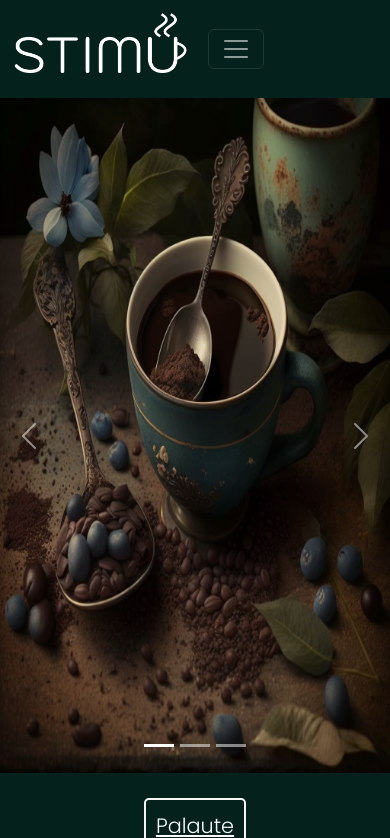
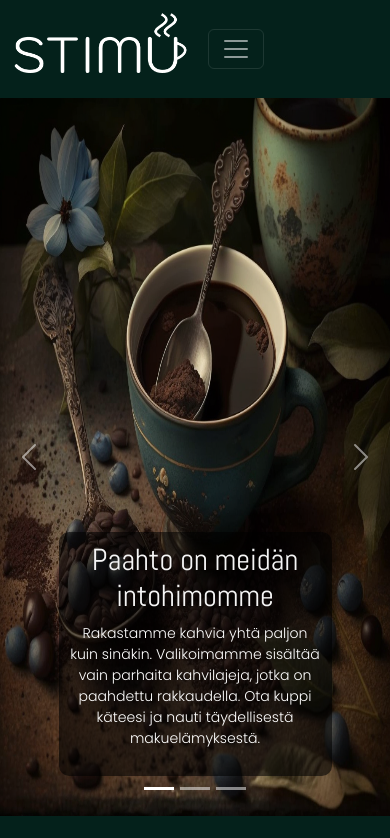
Before and after one commit to Stimu-Webshop/stimu-webshop.github.io, a React (Create React App) app in the folder caffeine-shop/: page / in a window 390 px wide. Shown: the top 838 px of the page. Built offline with nearby package versions, Linux system fonts and the light colour scheme.

Commit message:
Carousel styles and responsivity

```diff
--- a/caffeine-shop/src/components/Carousel.js
+++ b/caffeine-shop/src/components/Carousel.js
@@ -44,7 +44,7 @@ export default function Carousel() {
         <Link to="/coffee">
         <div class="carousel-item active" >
           <img src={coffeeImg} alt="image" />
-          <div class="carousel-caption d-none d-md-block">
+          <div class="carousel-caption  d-md-block">
           <div class="ad-text-container">
             <h5>Paahto on meidän intohimomme</h5>
             <p>Rakastamme kahvia yhtä paljon kuin sinäkin. Valikoimamme sisältää vain parhaita kahvilajeja, jotka on paahdettu rakkaudella.
@@ -56,7 +56,7 @@ export default function Carousel() {
         <Link to="/energydrinks">
         <div class="carousel-item">
           <img src={edImg} alt="image" />
-          <div class="carousel-caption d-none d-md-block">
+          <div class="carousel-caption  d-md-block">
             <div class="ad-text-container">
             <h5>Tölkillinen tehokkuutta</h5>
             <p>Stimun premium-valikoima maistuvia, raikkaita ja piristäviä energiajuomia.
@@ -69,7 +69,7 @@ export default function Carousel() {
         <Link to="/pwo">
         <div class="carousel-item">
           <img src={stimImg} alt="image" />
-          <div class="carousel-caption d-none d-md-block">
+          <div class="carousel-caption  d-md-block">
           <div class="ad-text-container">
             <h5>Korkeat tavoitteet vaativat korkeaa energiatasoa</h5>
             <p>Haluatko saavuttaa maalisi tehokkaammin? Valitse laadukkaat kofeiinitabletit ja pre-workout tuotteet, jotka antavat sinulle energiaa
--- a/caffeine-shop/src/styles/Carousel.scss
+++ b/caffeine-shop/src/styles/Carousel.scss
@@ -27,19 +27,21 @@
     background: black;
 }
 .ad-text-container {
-    border-radius: 3px;
-    /* background-color: $greige; Tarviiko tuota taustaväriä? tai pitäiskö sen olla ainakin läpinäkyvä? */
-
-
+    border-radius: 10px;
+    padding: 10px;
+    background-color: rgba(0, 0, 0, 0.575);
 }
 
 @media screen and (max-width: 425px) {
     .carousel-item {
         img {
             width: 100%;
-            height: 80vh;
+            height: 85vh;
             margin-left: 0;
         }
+
     }
-
+    .ad-text-container {
+        font-size: 0.8em;
+    }
 }
```
